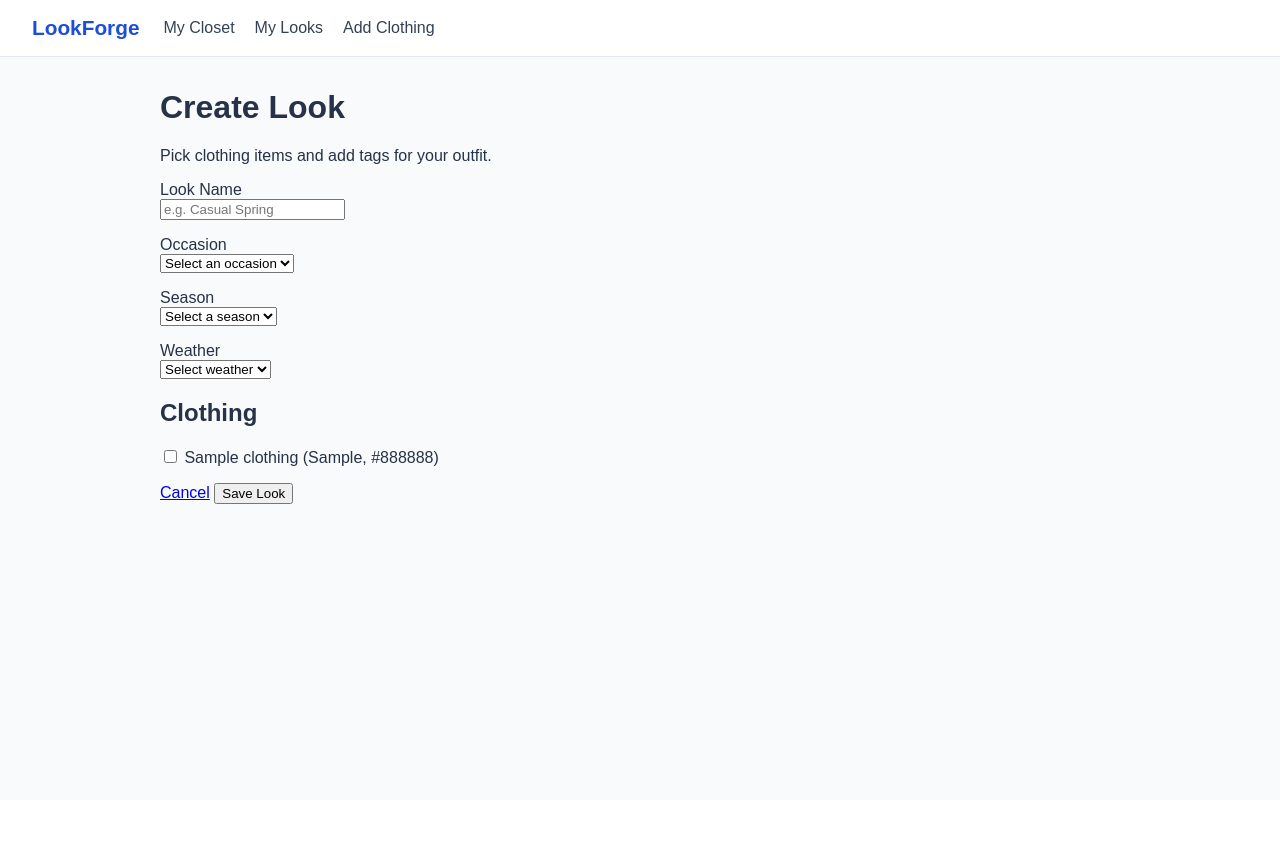
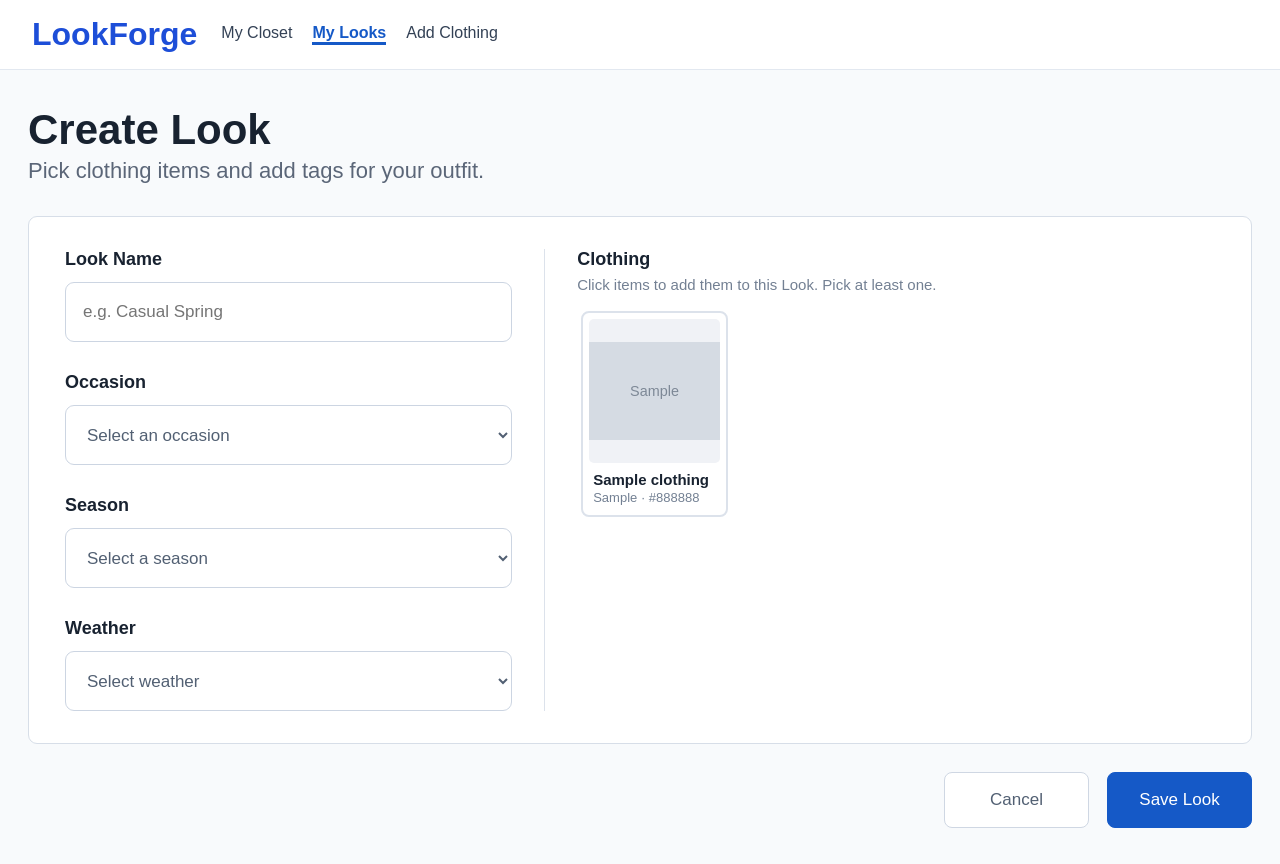
Before and after one commit to ryanWang007/LookForge, a Flask app: page /looks/new in a window 1280 px wide. Before the commit the page ends 504 px from the top, so only its background shows below. Run offline with Flask 3, Linux system fonts and the light colour scheme; tables that the repository leaves empty hold one stand-in row (values such as "Sample post"); grey boxes marked "Sample" are stand-in pictures; some libraries are stand-ins or nearby versions.

Commit message:
Restyle My Looks and Create/Edit Look form to match the app

```diff
--- a/templates/look_form.html
+++ b/templates/look_form.html
@@ -1,59 +1,151 @@
 {% extends "base.html" %}
 {% block title %}{{ 'Edit Look' if look_id else 'Create Look' }}{% endblock %}
 {% block content %}
+<style>
+  .content { max-width: 1296px; margin: 36px auto; padding: 0 28px; }
+  .site-header .brand { font-size: 2rem; }
+  .site-header nav a[href$="/looks"] { color: #1559c7; font-weight: bold; border-bottom: 3px solid #1559c7; }
+  .look-form-page { color: #182230; }
+  .look-form-page * { box-sizing: border-box; }
+  .look-form-page h1 { font-size: 42px; margin: 0 0 4px; }
+  .subtitle { font-size: 22px; color: #5b6678; margin: 0 0 32px; }
+
+  .form-card { display: grid; grid-template-columns: 2fr 3fr; gap: 32px; padding: 32px 36px; background: white; border: 1px solid #d7dee8; border-radius: 9px; }
+  .fields { display: grid; align-content: start; gap: 30px; }
+  .field label, .section-title { display: block; font-size: 18px; font-weight: bold; margin-bottom: 12px; }
+  .field input[type="text"], .field select { width: 100%; height: 60px; padding: 0 17px; border: 1px solid #ccd5e2; border-radius: 9px; background: white; color: #526073; font: inherit; font-size: 17px; }
+  .field input:focus, .field select:focus { outline: 2px solid #9bbdf4; }
+
+  .picker { border-left: 1px solid #dce2eb; padding-left: 32px; }
+  .picker-hint { margin: -6px 0 14px; color: #738093; font-size: 15px; }
+  .pick-grid { display: grid; grid-template-columns: repeat(auto-fill, minmax(130px, 1fr)); gap: 14px; max-height: 480px; padding: 4px; overflow-y: auto; }
+  .pick { position: relative; display: block; cursor: pointer; }
+  .pick input { position: absolute; opacity: 0; width: 1px; height: 1px; }
+  .pick-card { position: relative; padding: 6px; border: 2px solid #dce2eb; border-radius: 8px; background: white; }
+  .pick:hover .pick-card { border-color: #9bbdf4; }
+  .pick input:checked + .pick-card { border-color: #1559c7; background: #f4f8ff; }
+  .pick input:focus-visible + .pick-card { outline: 2px solid #9bbdf4; outline-offset: 2px; }
+  .pick-card::after { content: "✓"; position: absolute; top: 10px; right: 10px; display: none; align-items: center; justify-content: center; width: 24px; height: 24px; border-radius: 50%; background: #1559c7; color: white; font-size: 14px; }
+  .pick input:checked + .pick-card::after { display: flex; }
+  .pick-photo { display: flex; align-items: center; justify-content: center; aspect-ratio: 1 / 1.1; overflow: hidden; border-radius: 5px; background: #f0f2f6; color: #8792a2; font-size: 36px; }
+  .pick-photo img { width: 100%; height: 100%; object-fit: contain; }
+  .pick-name { margin: 8px 4px 2px; overflow: hidden; font-size: 15px; font-weight: bold; text-overflow: ellipsis; white-space: nowrap; }
+  .pick-meta { margin: 0 4px 4px; overflow: hidden; color: #738093; font-size: 13px; text-overflow: ellipsis; white-space: nowrap; }
+
+  .closet-empty { padding: 46px 20px; border: 1px dashed #cbd5e1; border-radius: 9px; color: #5b6678; text-align: center; }
+  .closet-empty h2 { margin: 0 0 8px; color: #253247; font-size: 20px; }
+  .closet-empty p { margin: 0; }
+  .closet-empty a { color: #1559c7; }
+
+  .form-message { padding: 12px 16px; margin: 0 0 16px; border-radius: 8px; }
+  .form-message.error { background: #fff4f4; border: 1px solid #f4b3b3; color: #992222; }
+
+  .actions { display: flex; justify-content: flex-end; gap: 18px; margin-top: 28px; }
+  .actions a, .actions button { min-width: 145px; padding: 17px 22px; border-radius: 8px; text-align: center; font: inherit; font-size: 17px; text-decoration: none; cursor: pointer; }
+  .cancel { border: 1px solid #cfd7e3; background: white; color: #526073; }
+  .save { border: 1px solid #1559c7; background: #1559c7; color: white; }
+  .save:hover { background: #104ba9; }
+
+  @media (max-width: 800px) {
+    .form-card { grid-template-columns: 1fr; }
+    .picker { border-left: 0; border-top: 1px solid #dce2eb; padding: 26px 0 0; }
+  }
+  @media (max-width: 500px) {
+    .content { padding: 0 16px; }
+    .form-card { padding: 22px; }
+    .look-form-page h1 { font-size: 34px; }
+    .subtitle { font-size: 19px; }
+  }
+</style>
+
+<section class="look-form-page">
   <h1>{{ 'Edit Look' if look_id else 'Create Look' }}</h1>
-<p>Pick clothing items and add tags for your outfit.</p>
+  <p class="subtitle">Pick clothing items and add tags for your outfit.</p>
+
   {% for e in errors %}
-  <p style="color: red">{{ e }}</p>
+    <p class="form-message error" role="alert">{{ e }}</p>
   {% endfor %}
+
   <form method="post"
         action="{% if look_id %}{{ url_for('looks.update', look_id=look_id) }}{% else %}{{ url_for('looks.create') }}{% endif %}">
-  <p>
-    <label for="name">Look Name</label><br>
+    <div class="form-card">
+      <div class="fields">
+        <div class="field">
+          <label for="name">Look Name</label>
           <input type="text" id="name" name="name" placeholder="e.g. Casual Spring"
-           value="{{ form.get('name', '') }}" required>
-  </p>
-  <p>
-    <label for="occasion">Occasion</label><br>
+                 value="{{ form.get('name', '') }}" required maxlength="100">
+        </div>
+
+        <div class="field">
+          <label for="occasion">Occasion</label>
           <select id="occasion" name="occasion">
             <option value="">Select an occasion</option>
             {% for o in occasions %}
             <option value="{{ o }}" {{ 'selected' if form.get('occasion') == o }}>{{ o }}</option>
             {% endfor %}
           </select>
-  </p>
-  <p>
-    <label for="season">Season</label><br>
+        </div>
+
+        <div class="field">
+          <label for="season">Season</label>
           <select id="season" name="season">
             <option value="">Select a season</option>
             {% for s in seasons %}
             <option value="{{ s }}" {{ 'selected' if form.get('season') == s }}>{{ s }}</option>
             {% endfor %}
           </select>
-  </p>
-  <p>
-    <label for="weather">Weather</label><br>
+        </div>
+
+        <div class="field">
+          <label for="weather">Weather</label>
           <select id="weather" name="weather">
             <option value="">Select weather</option>
             {% for w in weathers %}
             <option value="{{ w }}" {{ 'selected' if form.get('weather') == w }}>{{ w }}</option>
             {% endfor %}
           </select>
-  </p>
-  <h2>Clothing</h2>
+        </div>
+      </div>
+
+      <div class="picker">
+        <span class="section-title">Clothing</span>
+        {% if clothing %}
+        <p class="picker-hint">Click items to add them to this Look. Pick at least one.</p>
+        <div class="pick-grid">
           {% for item in clothing %}
-    <label>
-      <input type="checkbox" name="clothing_ids" value="{{ item.id }}" {{ 'checked' if item.id|string in selected_ids }}>
-      {{ item.name }} ({{ item.category }}, {{ item.color or 'no color' }})
-    </label><br>
+          <label class="pick">
+            <input type="checkbox" name="clothing_ids" value="{{ item.id }}"
+                   {{ 'checked' if item.id|string in selected_ids }}>
+            <div class="pick-card">
+              <div class="pick-photo">
+                {% if item["photo_filename"] %}
+                <img src="{{ url_for('static', filename='uploads/' ~ item['photo_filename']) }}"
+                     alt="{{ item['name'] }}" loading="lazy">
                 {% else %}
-    <p>No clothing yet. Add some in Add Clothing first.</p>
+                <span aria-hidden="true">▧</span>
+                {% endif %}
+              </div>
+              <p class="pick-name">{{ item["name"] }}</p>
+              <p class="pick-meta">{{ item["category"] }}{% if item["color"] %} · {{ item["color"] }}{% endif %}</p>
+            </div>
+          </label>
           {% endfor %}
-  <p>
-    <a href="{{ url_for('looks.index') }}">Cancel</a>
+        </div>
+        {% else %}
+        <div class="closet-empty">
+          <h2>Your closet is empty</h2>
+          <p>No clothing yet. <a href="{{ url_for('add_clothing.index') }}">Add some in Add Clothing</a> first.</p>
+        </div>
+        {% endif %}
+      </div>
+    </div>
+
+    <div class="actions">
+      <a class="cancel" href="{{ url_for('looks.index') }}">Cancel</a>
       {% if clothing %}
-      <button type="submit">Save Look</button>
+      <button class="save" type="submit">Save Look</button>
       {% endif %}
-  </p>
+    </div>
   </form>
+</section>
 {% endblock %}
```
Lines whose indentation alone changed are shown as unchanged.
